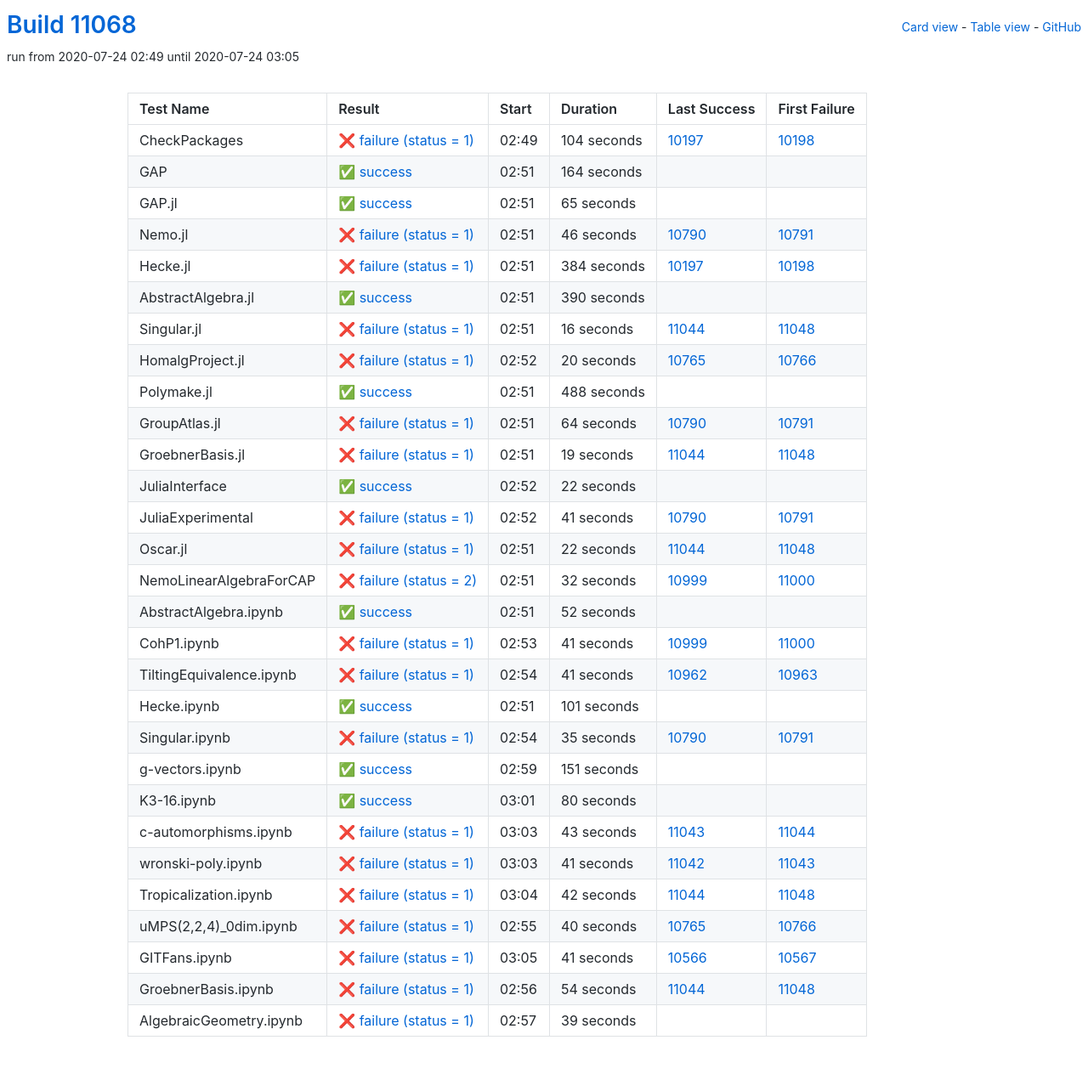
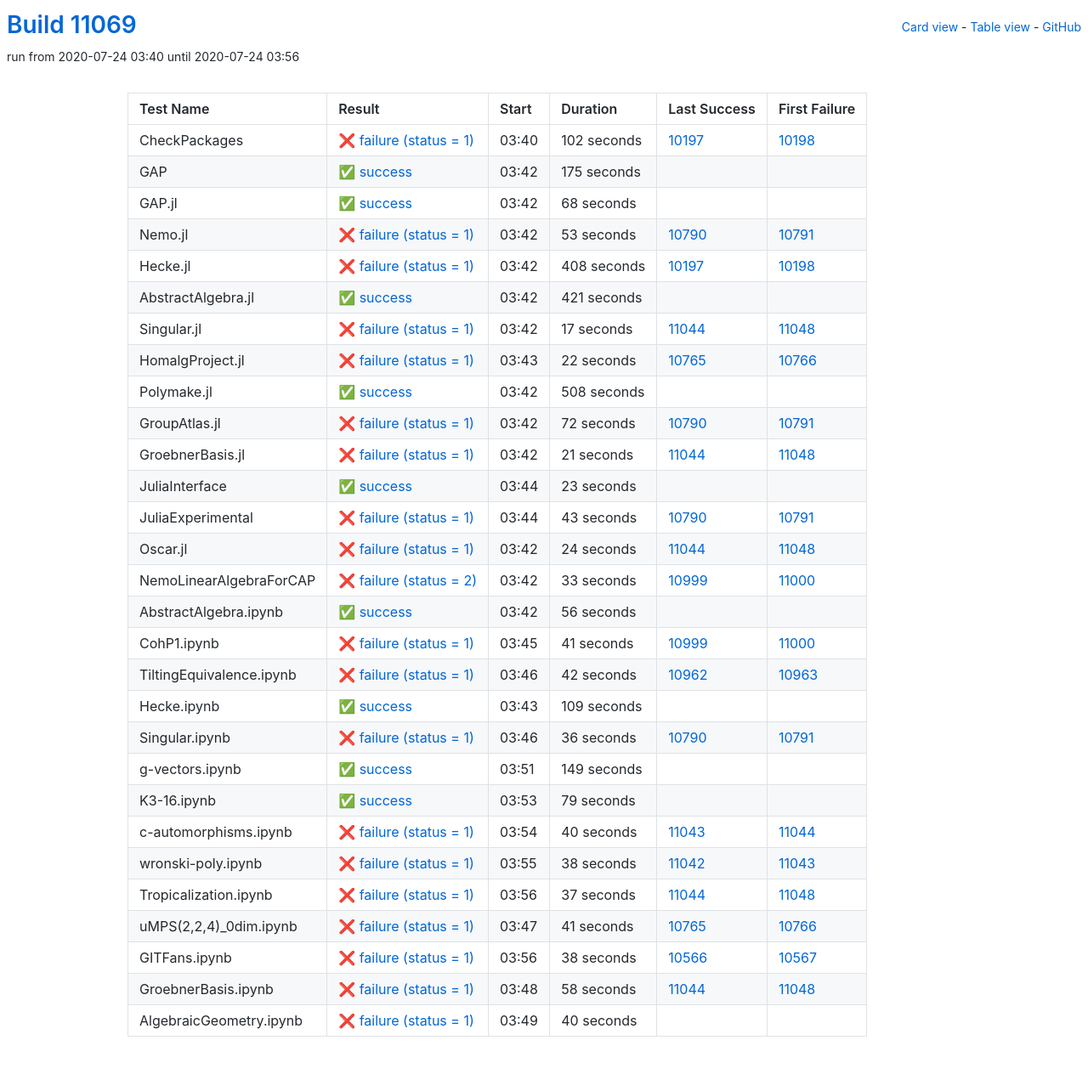
Before and after one commit to oscar-system/oscar-ci-status, a Jekyll site: the page built from table.html, in a window 1280 px wide. Shown: the whole page at 85% size. Built offline with Jekyll 4.4.1, drawn with Linux system fonts in a browser that asks for light colours.

Commit message:
Build #11069

```diff
--- a/_data/ci.yml
+++ b/_data/ci.yml
@@ -1,6 +1,6 @@
 ---
-build: 11068
-build_url: https://oscarci.mathematik.uni-kl.de/job/oscar/11068/
+build: 11069
+build_url: https://oscarci.mathematik.uni-kl.de/job/oscar/11069/
 job: oscar
 organization: oscar-system
 repo: oscar-ci-status
@@ -8,200 +8,200 @@
 tests:
 - name: CheckPackages
   id: checkpackages
-  log: https://oscarci.mathematik.uni-kl.de/job/oscar/11068/artifact/logs/build-11068/CheckPackages.log
-  start: 2020-07-24 02:49
+  log: https://oscarci.mathematik.uni-kl.de/job/oscar/11069/artifact/logs/build-11069/CheckPackages.log
+  start: 2020-07-24 03:40
   success: false
   exitcode: 1
   status: failure
-  duration: 104
+  duration: 102
   last_success: 10197
   last_success_url: https://oscarci.mathematik.uni-kl.de/job/oscar/10197/
   first_failure: 10198
   first_failure_url: https://oscarci.mathematik.uni-kl.de/job/oscar/10198/
 - name: GAP
   id: gap
-  log: https://oscarci.mathematik.uni-kl.de/job/oscar/11068/artifact/logs/build-11068/GAP.log
-  start: 2020-07-24 02:51
+  log: https://oscarci.mathematik.uni-kl.de/job/oscar/11069/artifact/logs/build-11069/GAP.log
+  start: 2020-07-24 03:42
   success: true
   exitcode: 0
   status: success
-  duration: 164
+  duration: 175
   last_success: false
   last_success_url:
   first_failure: false
   first_failure_url:
 - name: GAP.jl
   id: gap-jl
-  log: https://oscarci.mathematik.uni-kl.de/job/oscar/11068/artifact/logs/build-11068/GAP.jl.log
-  start: 2020-07-24 02:51
+  log: https://oscarci.mathematik.uni-kl.de/job/oscar/11069/artifact/logs/build-11069/GAP.jl.log
+  start: 2020-07-24 03:42
   success: true
   exitcode: 0
   status: success
-  duration: 65
+  duration: 68
   last_success: false
   last_success_url:
   first_failure: false
   first_failure_url:
 - name: Nemo.jl
   id: nemo-jl
-  log: https://oscarci.mathematik.uni-kl.de/job/oscar/11068/artifact/logs/build-11068/Nemo.jl.log
-  start: 2020-07-24 02:51
+  log: https://oscarci.mathematik.uni-kl.de/job/oscar/11069/artifact/logs/build-11069/Nemo.jl.log
+  start: 2020-07-24 03:42
   success: false
   exitcode: 1
   status: failure
-  duration: 46
+  duration: 53
   last_success: 10790
   last_success_url: https://oscarci.mathematik.uni-kl.de/job/oscar/10790/
   first_failure: 10791
   first_failure_url: https://oscarci.mathematik.uni-kl.de/job/oscar/10791/
 - name: Hecke.jl
   id: hecke-jl
-  log: https://oscarci.mathematik.uni-kl.de/job/oscar/11068/artifact/logs/build-11068/Hecke.jl.log
-  start: 2020-07-24 02:51
+  log: https://oscarci.mathematik.uni-kl.de/job/oscar/11069/artifact/logs/build-11069/Hecke.jl.log
+  start: 2020-07-24 03:42
   success: false
   exitcode: 1
   status: failure
-  duration: 384
+  duration: 408
   last_success: 10197
   last_success_url: https://oscarci.mathematik.uni-kl.de/job/oscar/10197/
   first_failure: 10198
   first_failure_url: https://oscarci.mathematik.uni-kl.de/job/oscar/10198/
 - name: AbstractAlgebra.jl
   id: abstractalgebra-jl
-  log: https://oscarci.mathematik.uni-kl.de/job/oscar/11068/artifact/logs/build-11068/AbstractAlgebra.jl.log
-  start: 2020-07-24 02:51
+  log: https://oscarci.mathematik.uni-kl.de/job/oscar/11069/artifact/logs/build-11069/AbstractAlgebra.jl.log
+  start: 2020-07-24 03:42
   success: true
   exitcode: 0
   status: success
-  duration: 390
+  duration: 421
   last_success: false
   last_success_url:
   first_failure: false
   first_failure_url:
 - name: Singular.jl
   id: singular-jl
-  log: https://oscarci.mathematik.uni-kl.de/job/oscar/11068/artifact/logs/build-11068/Singular.jl.log
-  start: 2020-07-24 02:51
+  log: https://oscarci.mathematik.uni-kl.de/job/oscar/11069/artifact/logs/build-11069/Singular.jl.log
+  start: 2020-07-24 03:42
   success: false
   exitcode: 1
   status: failure
-  duration: 16
+  duration: 17
   last_success: 11044
   last_success_url: https://oscarci.mathematik.uni-kl.de/job/oscar/11044/
   first_failure: 11048
   first_failure_url: https://oscarci.mathematik.uni-kl.de/job/oscar/11048/
 - name: HomalgProject.jl
   id: homalgproject-jl
-  log: https://oscarci.mathematik.uni-kl.de/job/oscar/11068/artifact/logs/build-11068/HomalgProject.jl.log
-  start: 2020-07-24 02:52
+  log: https://oscarci.mathematik.uni-kl.de/job/oscar/11069/artifact/logs/build-11069/HomalgProject.jl.log
+  start: 2020-07-24 03:43
   success: false
   exitcode: 1
   status: failure
-  duration: 20
+  duration: 22
   last_success: 10765
   last_success_url: https://oscarci.mathematik.uni-kl.de/job/oscar/10765/
   first_failure: 10766
   first_failure_url: https://oscarci.mathematik.uni-kl.de/job/oscar/10766/
 - name: Polymake.jl
   id: polymake-jl
-  log: https://oscarci.mathematik.uni-kl.de/job/oscar/11068/artifact/logs/build-11068/Polymake.jl.log
-  start: 2020-07-24 02:51
+  log: https://oscarci.mathematik.uni-kl.de/job/oscar/11069/artifact/logs/build-11069/Polymake.jl.log
+  start: 2020-07-24 03:42
   success: true
   exitcode: 0
   status: success
-  duration: 488
+  duration: 508
   last_success: false
   last_success_url:
   first_failure: false
   first_failure_url:
 - name: GroupAtlas.jl
   id: groupatlas-jl
-  log: https://oscarci.mathematik.uni-kl.de/job/oscar/11068/artifact/logs/build-11068/GroupAtlas.jl.log
-  start: 2020-07-24 02:51
+  log: https://oscarci.mathematik.uni-kl.de/job/oscar/11069/artifact/logs/build-11069/GroupAtlas.jl.log
+  start: 2020-07-24 03:42
   success: false
   exitcode: 1
   status: failure
-  duration: 64
+  duration: 72
   last_success: 10790
   last_success_url: https://oscarci.mathematik.uni-kl.de/job/oscar/10790/
   first_failure: 10791
   first_failure_url: https://oscarci.mathematik.uni-kl.de/job/oscar/10791/
 - name: GroebnerBasis.jl
   id: groebnerbasis-jl
-  log: https://oscarci.mathematik.uni-kl.de/job/oscar/11068/artifact/logs/build-11068/GroebnerBasis.jl.log
-  start: 2020-07-24 02:51
+  log: https://oscarci.mathematik.uni-kl.de/job/oscar/11069/artifact/logs/build-11069/GroebnerBasis.jl.log
+  start: 2020-07-24 03:42
   success: false
   exitcode: 1
   status: failure
-  duration: 19
+  duration: 21
   last_success: 11044
   last_success_url: https://oscarci.mathematik.uni-kl.de/job/oscar/11044/
   first_failure: 11048
   first_failure_url: https://oscarci.mathematik.uni-kl.de/job/oscar/11048/
 - name: JuliaInterface
   id: juliainterface
-  log: https://oscarci.mathematik.uni-kl.de/job/oscar/11068/artifact/logs/build-11068/JuliaInterface.log
-  start: 2020-07-24 02:52
+  log: https://oscarci.mathematik.uni-kl.de/job/oscar/11069/artifact/logs/build-11069/JuliaInterface.log
+  start: 2020-07-24 03:44
   success: true
   exitcode: 0
   status: success
-  duration: 22
+  duration: 23
   last_success: false
   last_success_url:
   first_failure: false
   first_failure_url:
 - name: JuliaExperimental
   id: juliaexperimental
-  log: https://oscarci.mathematik.uni-kl.de/job/oscar/11068/artifact/logs/build-11068/JuliaExperimental.log
-  start: 2020-07-24 02:52
+  log: https://oscarci.mathematik.uni-kl.de/job/oscar/11069/artifact/logs/build-11069/JuliaExperimental.log
+  start: 2020-07-24 03:44
   success: false
   exitcode: 1
   status: failure
-  duration: 41
+  duration: 43
   last_success: 10790
   last_success_url: https://oscarci.mathematik.uni-kl.de/job/oscar/10790/
   first_failure: 10791
   first_failure_url: https://oscarci.mathematik.uni-kl.de/job/oscar/10791/
 - name: Oscar.jl
   id: oscar-jl
-  log: https://oscarci.mathematik.uni-kl.de/job/oscar/11068/artifact/logs/build-11068/Oscar.jl.log
-  start: 2020-07-24 02:51
+  log: https://oscarci.mathematik.uni-kl.de/job/oscar/11069/artifact/logs/build-11069/Oscar.jl.log
+  start: 2020-07-24 03:42
   success: false
   exitcode: 1
   status: failure
-  duration: 22
+  duration: 24
   last_success: 11044
   last_success_url: https://oscarci.mathematik.uni-kl.de/job/oscar/11044/
   first_failure: 11048
   first_failure_url: https://oscarci.mathematik.uni-kl.de/job/oscar/11048/
 - name: NemoLinearAlgebraForCAP
   id: nemolinearalgebraforcap
-  log: https://oscarci.mathematik.uni-kl.de/job/oscar/11068/artifact/logs/build-11068/NemoLinearAlgebraForCAP.log
-  start: 2020-07-24 02:51
+  log: https://oscarci.mathematik.uni-kl.de/job/oscar/11069/artifact/logs/build-11069/NemoLinearAlgebraForCAP.log
+  start: 2020-07-24 03:42
   success: false
   exitcode: 2
   status: failure
-  duration: 32
+  duration: 33
   last_success: 10999
   last_success_url: https://oscarci.mathematik.uni-kl.de/job/oscar/10999/
   first_failure: 11000
   first_failure_url: https://oscarci.mathematik.uni-kl.de/job/oscar/11000/
 - name: AbstractAlgebra.ipynb
   id: abstractalgebra-ipynb
-  log: https://oscarci.mathematik.uni-kl.de/job/oscar/11068/artifact/logs/build-11068/AbstractAlgebra.ipynb.log
-  start: 2020-07-24 02:51
+  log: https://oscarci.mathematik.uni-kl.de/job/oscar/11069/artifact/logs/build-11069/AbstractAlgebra.ipynb.log
+  start: 2020-07-24 03:42
   success: true
   exitcode: 0
   status: success
-  duration: 52
+  duration: 56
   last_success: false
   last_success_url:
   first_failure: false
   first_failure_url:
 - name: CohP1.ipynb
   id: cohp1-ipynb
-  log: https://oscarci.mathematik.uni-kl.de/job/oscar/11068/artifact/logs/build-11068/CohP1.ipynb.log
-  start: 2020-07-24 02:53
+  log: https://oscarci.mathematik.uni-kl.de/job/oscar/11069/artifact/logs/build-11069/CohP1.ipynb.log
+  start: 2020-07-24 03:45
   success: false
   exitcode: 1
   status: failure
@@ -212,144 +212,144 @@
   first_failure_url: https://oscarci.mathematik.uni-kl.de/job/oscar/11000/
 - name: TiltingEquivalence.ipynb
   id: tiltingequivalence-ipynb
-  log: https://oscarci.mathematik.uni-kl.de/job/oscar/11068/artifact/logs/build-11068/TiltingEquivalence.ipynb.log
-  start: 2020-07-24 02:54
+  log: https://oscarci.mathematik.uni-kl.de/job/oscar/11069/artifact/logs/build-11069/TiltingEquivalence.ipynb.log
+  start: 2020-07-24 03:46
   success: false
   exitcode: 1
   status: failure
-  duration: 41
+  duration: 42
   last_success: 10962
   last_success_url: https://oscarci.mathematik.uni-kl.de/job/oscar/10962/
   first_failure: 10963
   first_failure_url: https://oscarci.mathematik.uni-kl.de/job/oscar/10963/
 - name: Hecke.ipynb
   id: hecke-ipynb
-  log: https://oscarci.mathematik.uni-kl.de/job/oscar/11068/artifact/logs/build-11068/Hecke.ipynb.log
-  start: 2020-07-24 02:51
+  log: https://oscarci.mathematik.uni-kl.de/job/oscar/11069/artifact/logs/build-11069/Hecke.ipynb.log
+  start: 2020-07-24 03:43
   success: true
   exitcode: 0
   status: success
-  duration: 101
+  duration: 109
   last_success: false
   last_success_url:
   first_failure: false
   first_failure_url:
 - name: Singular.ipynb
   id: singular-ipynb
-  log: https://oscarci.mathematik.uni-kl.de/job/oscar/11068/artifact/logs/build-11068/Singular.ipynb.log
-  start: 2020-07-24 02:54
+  log: https://oscarci.mathematik.uni-kl.de/job/oscar/11069/artifact/logs/build-11069/Singular.ipynb.log
+  start: 2020-07-24 03:46
   success: false
   exitcode: 1
   status: failure
-  duration: 35
+  duration: 36
   last_success: 10790
   last_success_url: https://oscarci.mathematik.uni-kl.de/job/oscar/10790/
   first_failure: 10791
   first_failure_url: https://oscarci.mathematik.uni-kl.de/job/oscar/10791/
 - name: g-vectors.ipynb
   id: g-vectors-ipynb
-  log: https://oscarci.mathematik.uni-kl.de/job/oscar/11068/artifact/logs/build-11068/g-vectors.ipynb.log
-  start: 2020-07-24 02:59
+  log: https://oscarci.mathematik.uni-kl.de/job/oscar/11069/artifact/logs/build-11069/g-vectors.ipynb.log
+  start: 2020-07-24 03:51
   success: true
   exitcode: 0
   status: success
-  duration: 151
+  duration: 149
   last_success: false
   last_success_url:
   first_failure: false
   first_failure_url:
 - name: K3-16.ipynb
   id: k3-16-ipynb
-  log: https://oscarci.mathematik.uni-kl.de/job/oscar/11068/artifact/logs/build-11068/K3-16.ipynb.log
-  start: 2020-07-24 03:01
+  log: https://oscarci.mathematik.uni-kl.de/job/oscar/11069/artifact/logs/build-11069/K3-16.ipynb.log
+  start: 2020-07-24 03:53
   success: true
   exitcode: 0
   status: success
-  duration: 80
+  duration: 79
   last_success: false
   last_success_url:
   first_failure: false
   first_failure_url:
 - name: c-automorphisms.ipynb
   id: c-automorphisms-ipynb
-  log: https://oscarci.mathematik.uni-kl.de/job/oscar/11068/artifact/logs/build-11068/c-automorphisms.ipynb.log
-  start: 2020-07-24 03:03
+  log: https://oscarci.mathematik.uni-kl.de/job/oscar/11069/artifact/logs/build-11069/c-automorphisms.ipynb.log
+  start: 2020-07-24 03:54
   success: false
   exitcode: 1
   status: failure
-  duration: 43
+  duration: 40
   last_success: 11043
   last_success_url: https://oscarci.mathematik.uni-kl.de/job/oscar/11043/
   first_failure: 11044
   first_failure_url: https://oscarci.mathematik.uni-kl.de/job/oscar/11044/
 - name: wronski-poly.ipynb
   id: wronski-poly-ipynb
-  log: https://oscarci.mathematik.uni-kl.de/job/oscar/11068/artifact/logs/build-11068/wronski-poly.ipynb.log
-  start: 2020-07-24 03:03
+  log: https://oscarci.mathematik.uni-kl.de/job/oscar/11069/artifact/logs/build-11069/wronski-poly.ipynb.log
+  start: 2020-07-24 03:55
   success: false
   exitcode: 1
   status: failure
-  duration: 41
+  duration: 38
   last_success: 11042
   last_success_url: https://oscarci.mathematik.uni-kl.de/job/oscar/11042/
   first_failure: 11043
   first_failure_url: https://oscarci.mathematik.uni-kl.de/job/oscar/11043/
 - name: Tropicalization.ipynb
   id: tropicalization-ipynb
-  log: https://oscarci.mathematik.uni-kl.de/job/oscar/11068/artifact/logs/build-11068/Tropicalization.ipynb.log
-  start: 2020-07-24 03:04
+  log: https://oscarci.mathematik.uni-kl.de/job/oscar/11069/artifact/logs/build-11069/Tropicalization.ipynb.log
+  start: 2020-07-24 03:56
   success: false
   exitcode: 1
   status: failure
-  duration: 42
+  duration: 37
   last_success: 11044
   last_success_url: https://oscarci.mathematik.uni-kl.de/job/oscar/11044/
   first_failure: 11048
   first_failure_url: https://oscarci.mathematik.uni-kl.de/job/oscar/11048/
 - name: uMPS(2,2,4)_0dim.ipynb
   id: umps-2-2-4-0dim-ipynb
-  log: https://oscarci.mathematik.uni-kl.de/job/oscar/11068/artifact/logs/build-11068/uMPS-2-2-4-_0dim.ipynb.log
-  start: 2020-07-24 02:55
+  log: https://oscarci.mathematik.uni-kl.de/job/oscar/11069/artifact/logs/build-11069/uMPS-2-2-4-_0dim.ipynb.log
+  start: 2020-07-24 03:47
   success: false
   exitcode: 1
   status: failure
-  duration: 40
+  duration: 41
   last_success: 10765
   last_success_url: https://oscarci.mathematik.uni-kl.de/job/oscar/10765/
   first_failure: 10766
   first_failure_url: https://oscarci.mathematik.uni-kl.de/job/oscar/10766/
 - name: GITFans.ipynb
   id: gitfans-ipynb
-  log: https://oscarci.mathematik.uni-kl.de/job/oscar/11068/artifact/logs/build-11068/GITFans.ipynb.log
-  start: 2020-07-24 03:05
+  log: https://oscarci.mathematik.uni-kl.de/job/oscar/11069/artifact/logs/build-11069/GITFans.ipynb.log
+  start: 2020-07-24 03:56
   success: false
   exitcode: 1
   status: failure
-  duration: 41
+  duration: 38
   last_success: 10566
   last_success_url: https://oscarci.mathematik.uni-kl.de/job/oscar/10566/
   first_failure: 10567
   first_failure_url: https://oscarci.mathematik.uni-kl.de/job/oscar/10567/
 - name: GroebnerBasis.ipynb
   id: groebnerbasis-ipynb
-  log: https://oscarci.mathematik.uni-kl.de/job/oscar/11068/artifact/logs/build-11068/GroebnerBasis.ipynb.log
-  start: 2020-07-24 02:56
+  log: https://oscarci.mathematik.uni-kl.de/job/oscar/11069/artifact/logs/build-11069/GroebnerBasis.ipynb.log
+  start: 2020-07-24 03:48
   success: false
   exitcode: 1
   status: failure
-  duration: 54
+  duration: 58
   last_success: 11044
   last_success_url: https://oscarci.mathematik.uni-kl.de/job/oscar/11044/
   first_failure: 11048
   first_failure_url: https://oscarci.mathematik.uni-kl.de/job/oscar/11048/
 - name: AlgebraicGeometry.ipynb
   id: algebraicgeometry-ipynb
-  log: https://oscarci.mathematik.uni-kl.de/job/oscar/11068/artifact/logs/build-11068/AlgebraicGeometry.ipynb.log
-  start: 2020-07-24 02:57
+  log: https://oscarci.mathematik.uni-kl.de/job/oscar/11069/artifact/logs/build-11069/AlgebraicGeometry.ipynb.log
+  start: 2020-07-24 03:49
   success: false
   exitcode: 1
   status: failure
-  duration: 39
+  duration: 40
   last_success: false
   last_success_url:
   first_failure: false
```
Also changed, not shown: README.md.
